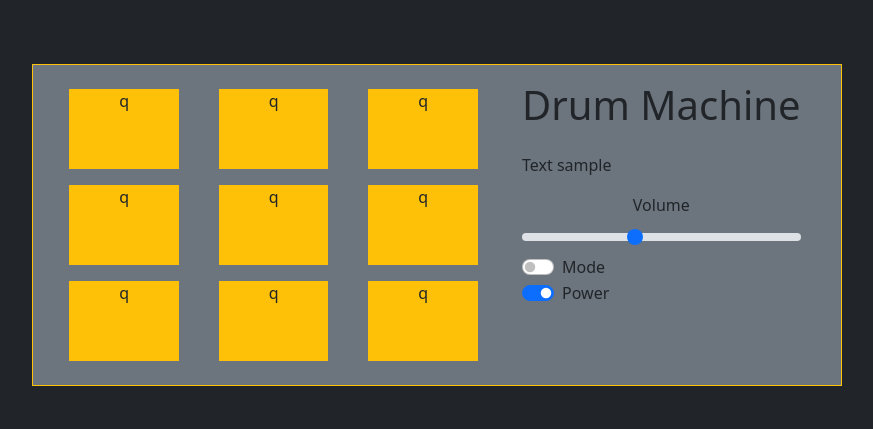
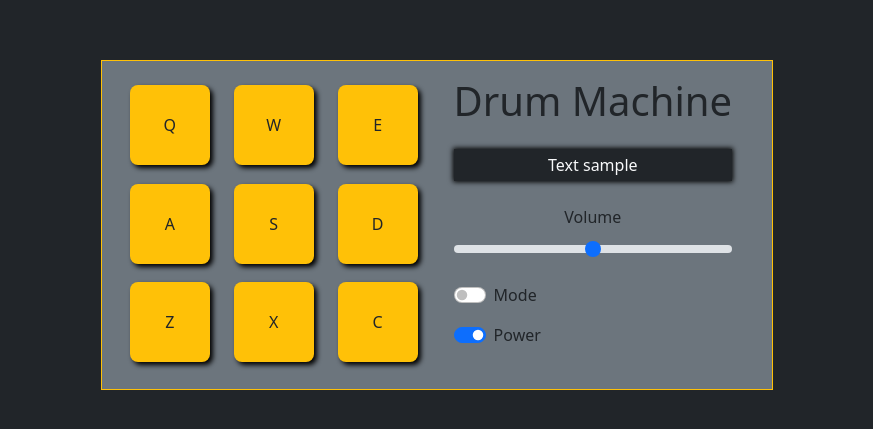
Before and after one commit to PabloPicas0/Drum-Machine, a React (Create React App) app: page / in a window 1280 px wide. Shown: the part 175-604 px from the top of the page, without its empty margins (203-1076 px from the left). Built offline with nearby package versions, Linux system fonts and the light colour scheme.

Commit message:
completed frontend look

```diff
--- a/src/App.css
+++ b/src/App.css
@@ -1,9 +1,16 @@
 .drum-pad {
+  display: flex;
+  justify-content: center;
+  align-items: center;
   min-height: 80px;
 }
 
-.nopadding {
-  padding: 0 !important;
+.shadowBox {
+  box-shadow: black 3px 3px 5px;
+}
+
+.optionBox {
+  box-shadow: black 0px 0px 5px 1px;
 }
 
 @media (max-width: 960px) {
--- a/src/App.js
+++ b/src/App.js
@@ -1,12 +1,17 @@
-import React, {useState} from 'react';
-import './App.css';
+import React, { useState } from "react";
+import "./App.css";
 
-import Drum from './Components/drum-machine';
+import Drum from "./Components/drum-machine";
 
 function App() {
+  const [checked, setChecked] = useState(true);
+
+  const handleSwitch = () => {
+    setChecked(!checked);
+  };
   return (
     <div className="container-fluid bg-dark">
-      <Drum />
+      <Drum checked={checked} change={handleSwitch}/>
     </div>
   );
 }
--- a/src/Components/drum-machine.js
+++ b/src/Components/drum-machine.js
@@ -11,57 +11,50 @@ const drum = (props) => {
       <div
         id="display"
         className="d-flex bg-secondary border border-warning p-3">
-        <div
-          id="firstBox"
-          className="row row-cols-3 mx-0 text-center">
-          <div className="col">
-            <div className="drum-pad bg-warning m-2">q</div>
+        <div id="firstBox" className="row row-cols-3 mx-0">
+          <div className="col px-1">
+            <div className="drum-pad shadowBox rounded-3 bg-warning m-2">Q</div>
           </div>
-          <div className="col">
-            <div className="drum-pad bg-warning m-2">q</div>
+          <div className="col px-1">
+            <div className="drum-pad shadowBox rounded-3 bg-warning m-2">W</div>
           </div>
-          <div className="col">
-            <div className="drum-pad bg-warning m-2">q</div>
+          <div className="col px-1">
+            <div className="drum-pad shadowBox rounded-3 bg-warning m-2">E</div>
           </div>
-          <div className="col">
-            <div className="drum-pad bg-warning m-2">q</div>
+          <div className="col px-1">
+            <div className="drum-pad shadowBox rounded-3 bg-warning m-2">A</div>
           </div>
-          <div className="col">
-            <div className="drum-pad bg-warning m-2">q</div>
+          <div className="col px-1">
+            <div className="drum-pad shadowBox rounded-3 bg-warning m-2">S</div>
           </div>
-          <div className="col">
-            <div className="drum-pad bg-warning m-2">q</div>
+          <div className="col px-1">
+            <div className="drum-pad shadowBox rounded-3 bg-warning m-2">D</div>
           </div>
-          <div className="col">
-            <div className="drum-pad bg-warning m-2">q</div>
+          <div className="col px-1">
+            <div className="drum-pad shadowBox rounded-3 bg-warning m-2">Z</div>
           </div>
-          <div className="col">
-            <div className="drum-pad bg-warning m-2">q</div>
+          <div className="col px-1">
+            <div className="drum-pad shadowBox rounded-3 bg-warning m-2">X</div>
           </div>
-          <div className="col">
-            <div className="drum-pad bg-warning m-2">q</div>
+          <div className="col px-1">
+            <div className="drum-pad shadowBox rounded-3 bg-warning m-2">C</div>
           </div>
         </div>
 
         <div id="secondBox" className="pb-4 px-4">
           <h1 className="text-center mb-4">Drum Machine</h1>
-          <div>
-            <p>Text sample</p>
+          <div className="text-center text-light bg-dark optionBox p-1 mb-4">
+            <span>Text sample</span>
           </div>
           <label
             htmlFor="rangeLabel"
             className="d-block text-center form-label">
             Volume
           </label>
-          <input
-            type="range"
-            className="form-range"
-            id="rangeLabel"
-            value={40}
-          />
+          <input type="range" className="form-range" id="rangeLabel" />
 
-          <div>
-            <div className="form-check form-switch">
+          <div className="mt-3">
+            <div className="form-check form-switch mb-3">
               <input
                 className="form-check-input"
                 type="checkbox"
@@ -81,7 +74,8 @@ const drum = (props) => {
                 type="checkbox"
                 role="switch"
                 id="flexSwitchCheckChecked"
-                checked
+                onChange={props.change}
+                checked={props.checked}
               />
               <label
                 htmlFor="flexSwitchCheckChecked"
```
